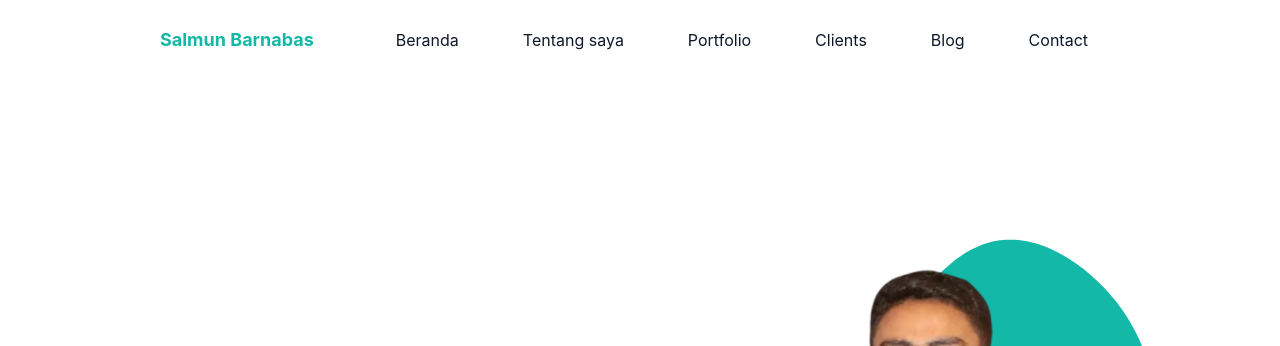
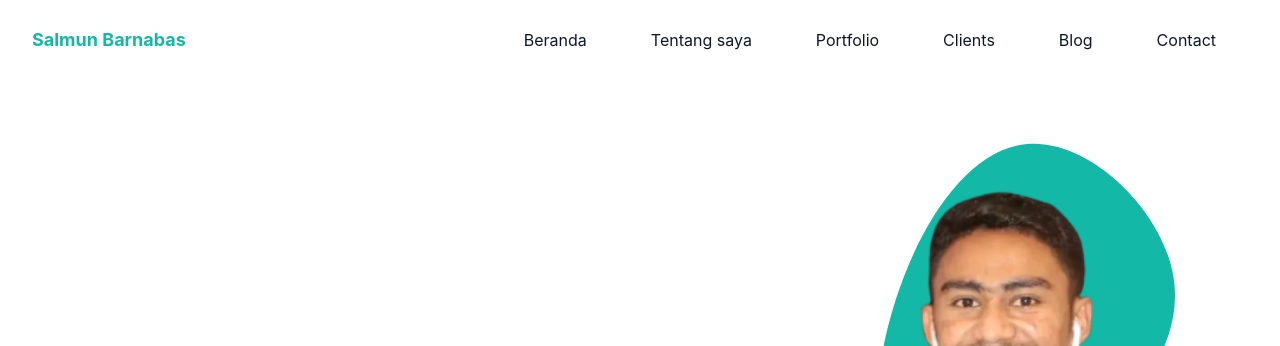
Before and after one commit to salmunbarnabas/portfolio-tailwind-CSS, a website: page index.html in a window 1280 px wide. Shown: the top 346 px of the page. Drawn offline with nearby package versions, Linux system fonts and the light colour scheme.

Commit message:
position green vector

```diff
--- a/index.html
+++ b/index.html
@@ -6,10 +6,11 @@
     <meta name="viewport" content="width=device-width, initial-scale=1.0">
     <title>Prtfolio Tailwind CSS</title>
     <link href="dist/output.css" rel="stylesheet">
+    <script src="https://cdn.tailwindcss.com"></script>
 </head>
 <body>
     <!-- Header Start -->
-    <header class="bg-transparent normal top-0 left-0 w-full flex items-center z-10 ">
+    <header class="bg-transparent absolute normal top-0 left-0 w-full flex items-center z-10 ">
         <div class="container">
             <div class="flex items-center justify-between relative">
                 <div class="px-4">
@@ -65,7 +66,7 @@
               <div class="w-full self-end px-4 lg:w-1/2">
                   <div class="relative mt-10 lg:right-0">
                       <img src="dist/img/Jo.png" alt="Salmun Barnabas" class="max-w-full mx-auto">
-                      <span class=" absolute -bottom-24 -top-2 -z-10 left-1/2 right-1 -translate-x-1/2 md:scale-125">
+                      <span class=" absolute -bottom-24 -top-2 -z-10 left-1/4 lg:left-1/2 right-1 -translate-x-1/2 md:scale-125">
                         <svg width="400" height="400" viewBox="0 0 200 200" xmlns="http://www.w3.org/2000/svg">
                             <path fill="#14b8a6" d="M55.5,-25.2C60.7,-2.1,45.9,20.3,23.9,37.3C1.9,54.3,-27.2,65.9,-41.3,55.9C-55.3,45.9,-54.3,14.3,-44.9,-14.6C-35.5,-43.5,-17.8,-69.8,3.7,-71C25.2,-72.2,50.3,-48.4,55.5,-25.2Z" transform="translate(100 100) scale(1.1)" />
                           </svg>
```
